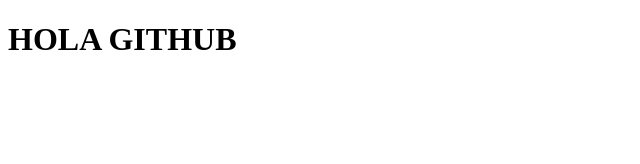
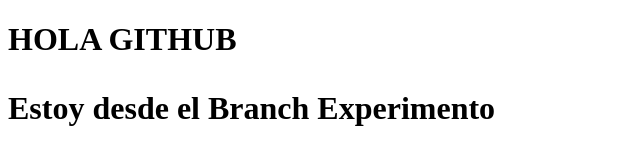
Before and after one commit to BrayantGb/laboratorio, a plain HTML site: page index.html in a window 1280 px wide. Shown: the whole page, without its empty margins (0-640 px from the left). Drawn offline with Linux system fonts and the light colour scheme.

Commit message:
Actualizar el index
Descrpcion

```diff
--- a/index.html
+++ b/index.html
@@ -6,5 +6,6 @@
   </head>
   <body>
     <h1>HOLA GITHUB<h1>
+      <p>Estoy desde el Branch Experimento</p>
   </body>
 </html>
```
